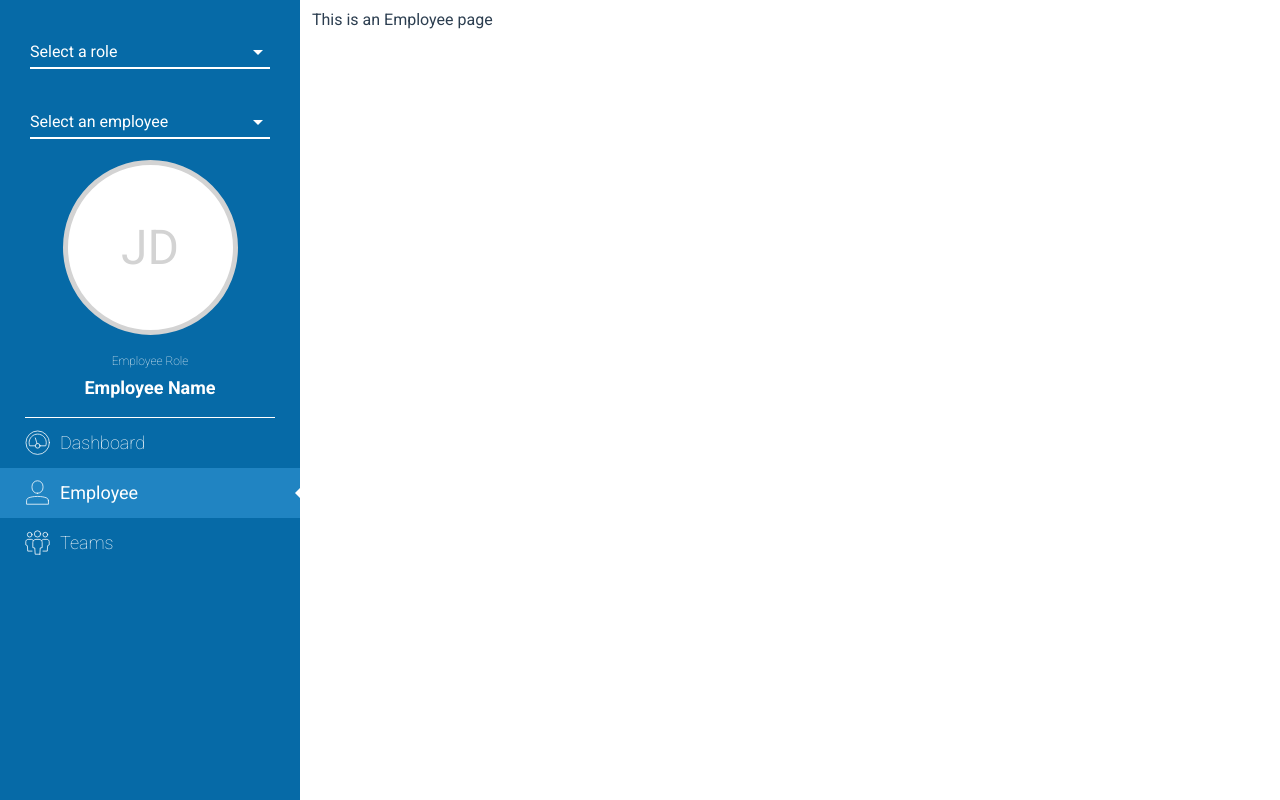
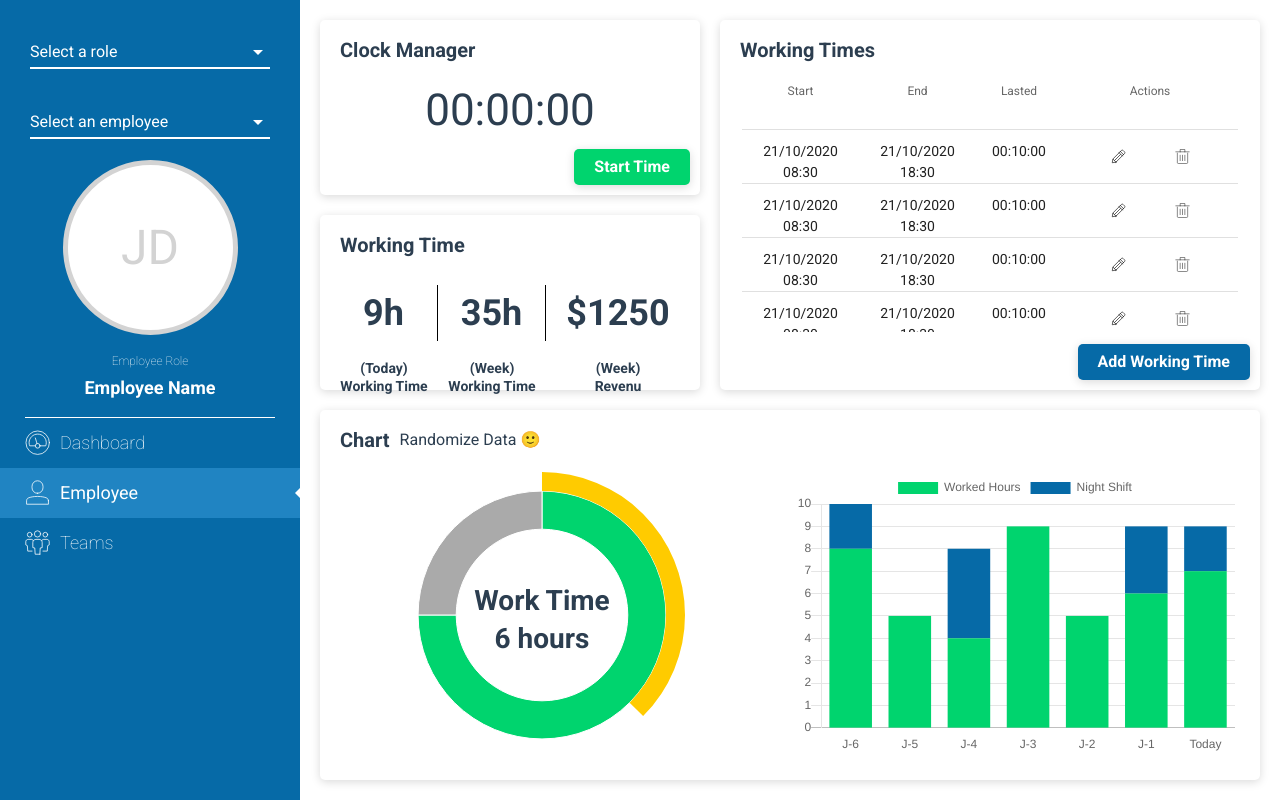
Before and after one commit to Spounge/TimeManager, a Vue app in the folder frontend/: page /employee/1 in a window 1280 px wide. Built offline with nearby package versions, Linux system fonts and the light colour scheme.

Commit message:
[Employee]: Basics layout for employee

```diff
--- a/frontend/src/views/Employee.vue
+++ b/frontend/src/views/Employee.vue
@@ -1,7 +1,50 @@
 <template>
   <div class="employee">
-    <div class="container">
-      <h1>This is an Employee page</h1>
-    </div>
+    <ClockManager></ClockManager>
+    <WorkingTime></WorkingTime>
+    <WorkingTimes></WorkingTimes>
+    <UserChart></UserChart>
   </div>
 </template>
+
+<script>
+// @ is an alias to /src
+import ClockManager from '../components/ClockManager';
+import WorkingTime from '../components/WorkingTime';
+import WorkingTimes from '../components/WorkingTimes';
+import UserChart from '../components/UserChart';
+
+export default {
+  name: "Home",
+  components: {
+    ClockManager,
+    WorkingTime,
+    WorkingTimes,
+    UserChart,
+  },
+};
+</script>
+
+<style lang="scss" scoped>
+.employee {
+  display: grid;
+  width: 100%;
+  padding: 20px;
+  gap: 20px;
+  grid-template-rows: repeat(12, 1fr);
+  grid-template-columns: repeat(12, 1fr);
+  grid-template-areas:
+    "A A A A A C C C C C C C"
+    "A A A A A C C C C C C C"
+    "A A A A A C C C C C C C"
+    "B B B B B C C C C C C C"
+    "B B B B B C C C C C C C"
+    "B B B B B C C C C C C C"
+    "D D D D D D D D D D D D"
+    "D D D D D D D D D D D D"
+    "D D D D D D D D D D D D"
+    "D D D D D D D D D D D D"
+    "D D D D D D D D D D D D"
+    "D D D D D D D D D D D D";
+}
+</style>
```
